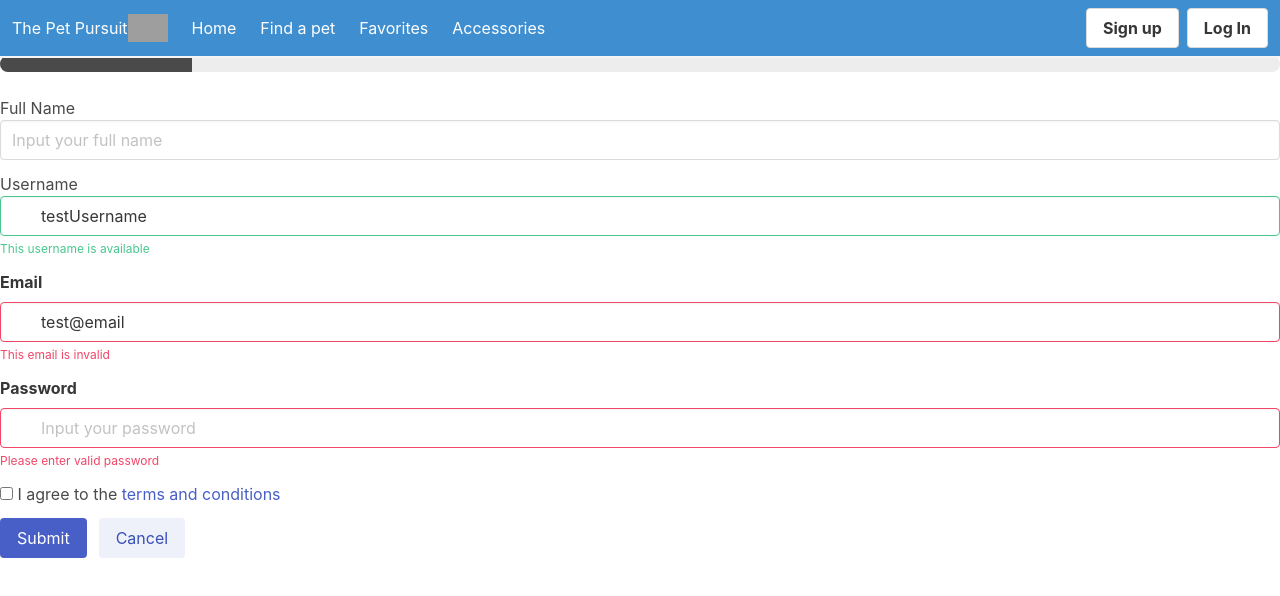
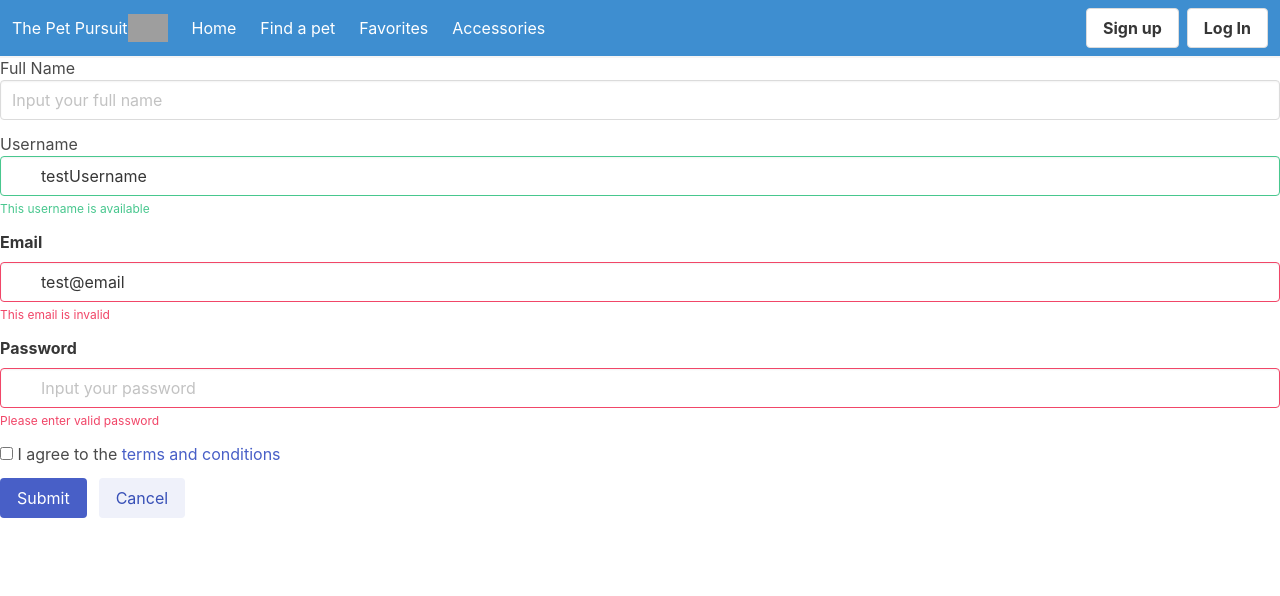
Before and after one commit to p134c0d3/the-pet-pursuit, an Angular app: page / in a window 1280 px wide. Shown: the top 596 px of the page. Built offline with nearby package versions, Linux system fonts and the light colour scheme; grey boxes are pictures that could not be loaded.

Commit message:
deleted prog

```diff
--- a/src/app/app.component.html
+++ b/src/app/app.component.html
@@ -1,5 +1,5 @@
 <app-nav-bar></app-nav-bar>
 
-<progress class="progress" value="15" max="100">15%</progress>
+
 
 <app-sign-up></app-sign-up>
```
